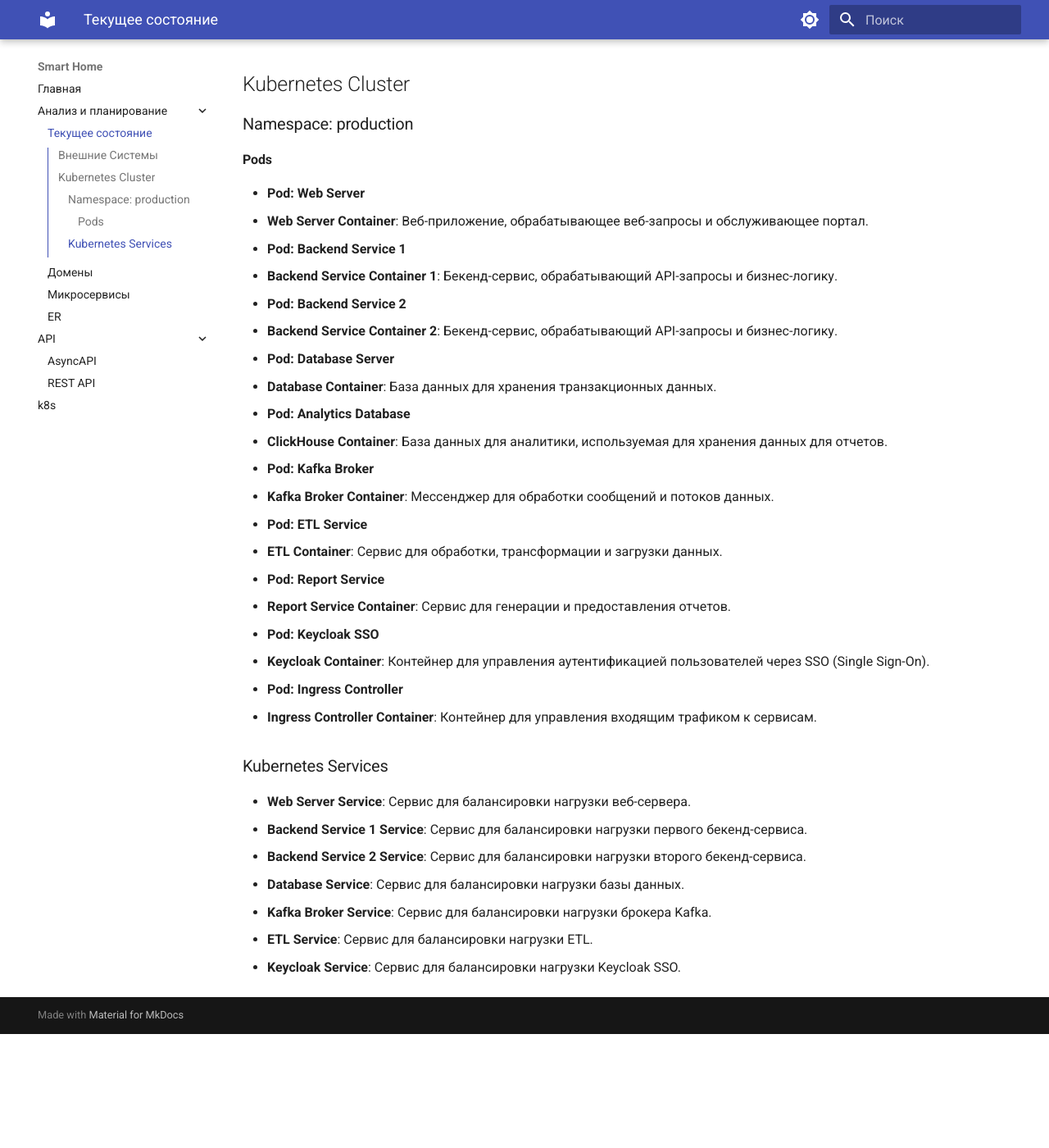
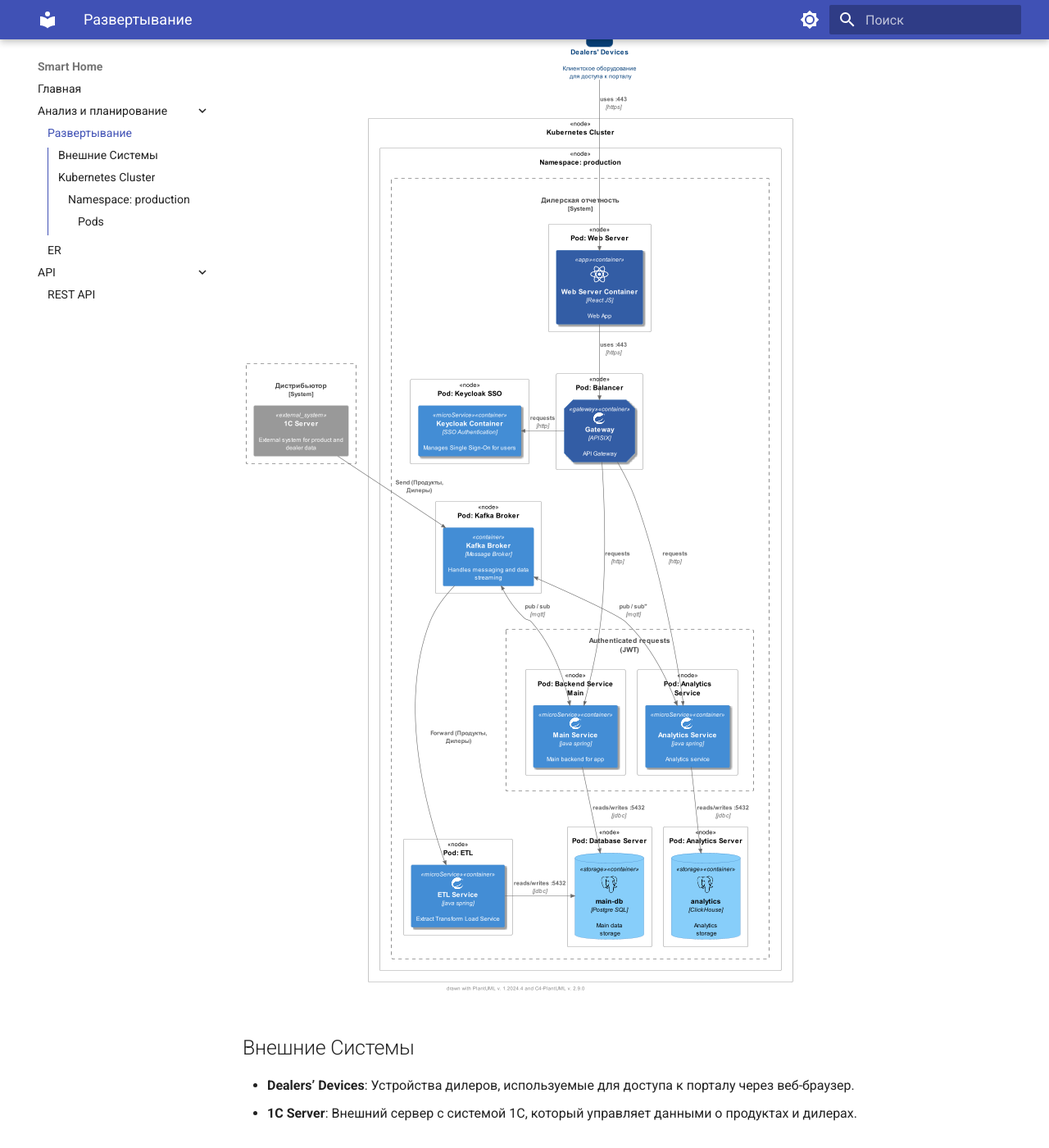
Before and after one commit to SynaxIntelligence/dealer-docs, an MkDocs documentation site: the page built from docs/analysis/deployment.md, in a window 1280 px wide and 1400 px high, scrolled down 245 px. Shown: the whole window at 82% size. Built offline with MkDocs 1.6.1 and Material for MkDocs 9.7.7, drawn with Linux system fonts in a browser that asks for light colours; before the commit the page ends 1506 px from its top, so only the background shows below that; some of the changed text lies outside the part shown.

Commit message:
[+] added ci

```diff
--- a/docs/analysis/deployment.md
+++ b/docs/analysis/deployment.md
@@ -1,4 +1,6 @@
 # Диаграмма Развертывания: Система Отчетности на Kubernetes
+
+![Диаграмма развёртывания](puml/png/deployment.png)
 
 ## Внешние Системы
 
@@ -11,42 +13,32 @@
 
 #### Pods
 
-- **Pod: Web Server**
-  - **Web Server Container**: Веб-приложение, обрабатывающее веб-запросы и обслуживающее портал.
+**`Pod: Web Server`** / **`Web Server Container`**
+> Веб-приложение, обрабатывающее веб-запросы (`REST API`) и обслуживающее портал.
 
-- **Pod: Backend Service 1**
-  - **Backend Service Container 1**: Бекенд-сервис, обрабатывающий API-запросы и бизнес-логику.
+**`Pod: Backend Service Main`** / **`Main Service`**
+> Бекенд-сервис, обрабатывающий API-запросы и бизнес-логику.
 
-- **Pod: Backend Service 2**
-  - **Backend Service Container 2**: Бекенд-сервис, обрабатывающий API-запросы и бизнес-логику.
+**`Pod: Analytics Service`** / **`Analytics Service`**
+> Бекенд-сервис, отвечающий за обработку аналитических запросов.
 
-- **Pod: Database Server**
-  - **Database Container**: База данных для хранения транзакционных данных.
+**`Pod: Database Server`** / **`Database Container`**
+> OLTP База данных для хранения транзакционных данных.
 
-- **Pod: Analytics Database**
-  - **ClickHouse Container**: База данных для аналитики, используемая для хранения данных для отчетов.
+**`Pod: Analytics Database`** / **`ClickHouse Container`**
+> Колоночная СУБД для аналитики, используемая для хранения данных для отчетов.
 
-- **Pod: Kafka Broker**
-  - **Kafka Broker Container**: Мессенджер для обработки сообщений и потоков данных.
+**`Pod: Kafka Broker`** / **`Kafka Broker Container`**
+> Мессенджер для обработки сообщений и потоков данных.
 
-- **Pod: ETL Service**
-  - **ETL Container**: Сервис для обработки, трансформации и загрузки данных.
+**`Pod: ETL Service`** / **`ETL Container`**
+> Сервис для обработки, трансформации и загрузки данных.
 
-- **Pod: Report Service**
-  - **Report Service Container**: Сервис для генерации и предоставления отчетов.
+**`Pod: Report Service`** / **`Report Service Container`**
+> Сервис для генерации и предоставления отчетов.
 
-- **Pod: Keycloak SSO**
-  - **Keycloak Container**: Контейнер для управления аутентификацией пользователей через SSO (Single Sign-On).
+**`Pod: Keycloak SSO`** / **`Keycloak Container`**
+> Контейнер для управления аутентификацией пользователей через SSO (Single Sign-On).
 
-- **Pod: Ingress Controller**
-  - **Ingress Controller Container**: Контейнер для управления входящим трафиком к сервисам.
-
-### Kubernetes Services
-
-- **Web Server Service**: Сервис для балансировки нагрузки веб-сервера.
-- **Backend Service 1 Service**: Сервис для балансировки нагрузки первого бекенд-сервиса.
-- **Backend Service 2 Service**: Сервис для балансировки нагрузки второго бекенд-сервиса.
-- **Database Service**: Сервис для балансировки нагрузки базы данных.
-- **Kafka Broker Service**: Сервис для балансировки нагрузки брокера Kafka.
-- **ETL Service**: Сервис для балансировки нагрузки ETL.
-- **Keycloak Service**: Сервис для балансировки нагрузки Keycloak SSO.
+**`Pod: Balancer`** / **`Gateway Container`**
+> Контейнер для управления входящим трафиком к сервисам.
--- a/mkdocs.yml
+++ b/mkdocs.yml
@@ -32,14 +32,10 @@
 nav:
   - Главная: index.md
   - Анализ и планирование:
-      - Текущее состояние:  analysis/deployment.md
-      - Домены:  analysis/domains.md
-      - Микросервисы:  analysis/ms.md
+      - Развертывание:  analysis/deployment.md
       - ER:  analysis/er.md
   - API:
-      - AsyncAPI: api/main.md
       - REST API: swagger-ui.html
-  - k8s: k8s/k8s.md
 
 theme:
   name: material
```
Also changed, not shown: docs/analysis/er.md (+26 -24 lines), docs/api/api-report.yaml (+27 -1 lines), docs/index.md (+3 -13 lines), docs/analysis/puml/png/deployment.png (added), docs/analysis/puml/png/er_diagram.png (added), docs/analysis/puml/png/gantt.png (added), 5 other files.
